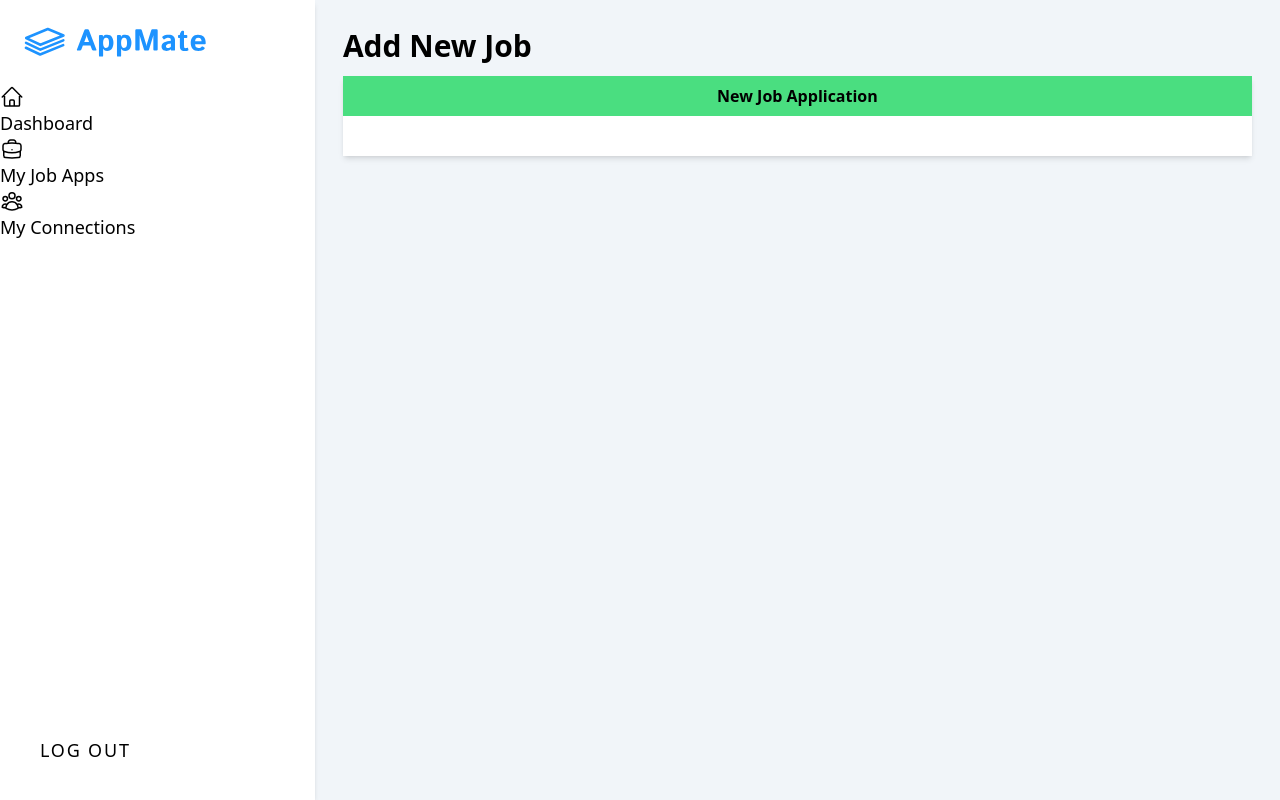
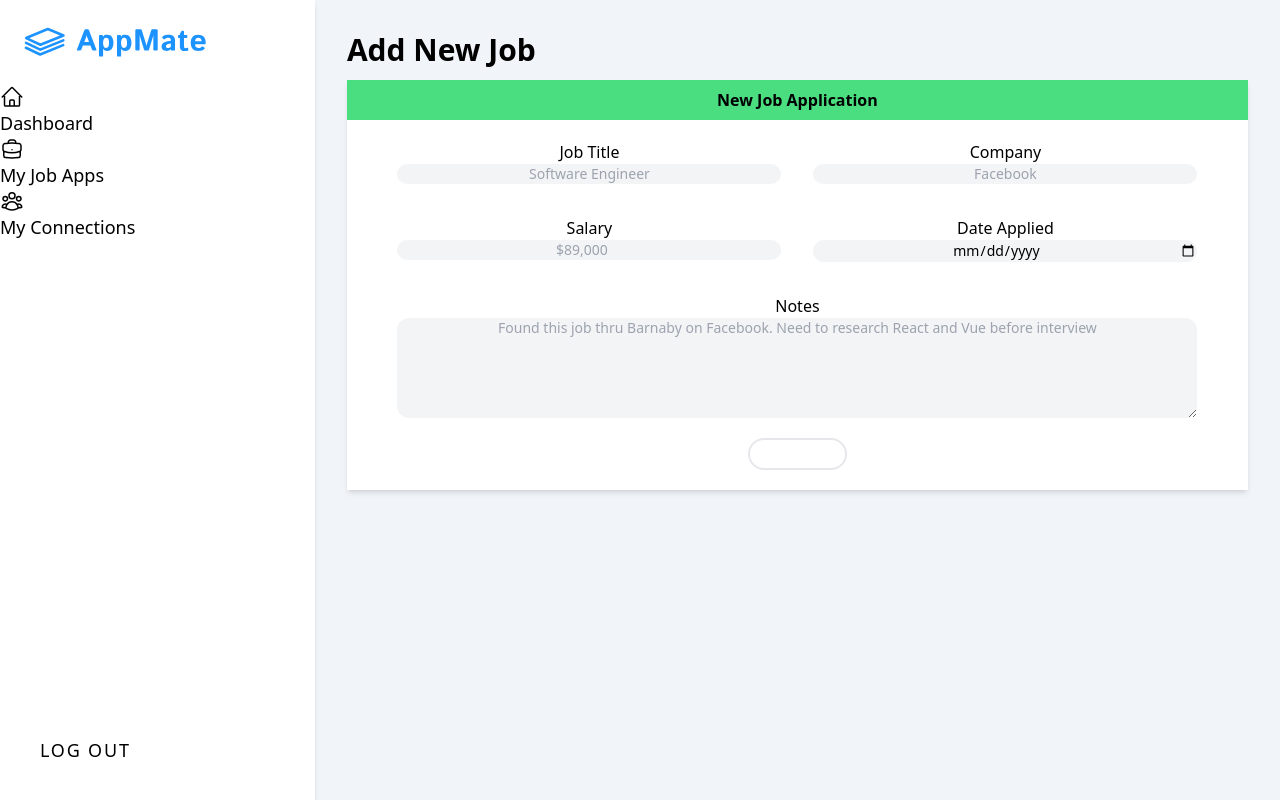
Before and after one commit to reiduf/appMate, a Django app: page /jobs/create/ in a window 1280 px wide. Run offline with Django 4.2, Linux system fonts and the light colour scheme; the visitor is signed in with stand-in values (Sample User, id 1); some libraries are stand-ins or nearby versions.

Commit message:
adds add new job page and styling

```diff
--- a/main_app/templates/jobs/detail.html
+++ b/main_app/templates/jobs/detail.html
@@ -8,7 +8,7 @@
         Job Application: {{ job.position }} @ {{ job.company }}
       </h1>
       <div class="flex text-center">
-        <a href="{% url 'jobs_update' job.id %}" class=" mr-3 button-text bg-primary border-2 border-primary text-white text-xs px-6 py-1 rounded-full hover:text-primary hover:bg-white transition duration-300">
+        <a href="{% url 'jobs_delete' job.id %}" class=" mr-3 button-text bg-primary border-2 border-primary text-white text-xs px-6 py-1 rounded-full hover:text-primary hover:bg-white transition duration-300">
           Delete Job
         </a>
         <a href="{% url 'jobs_update' job.id %}" class="button-text bg-primary border-2 border-primary text-white text-xs px-6 py-1 rounded-full hover:text-primary hover:bg-white transition duration-300">
--- a/main_app/templates/main_app/job_form.html
+++ b/main_app/templates/main_app/job_form.html
@@ -1,12 +1,13 @@
 {% extends 'base.html' %}
 {% block content %}
 
-<div class="p-7">
-  <h1 class="font-primary text-primary font-semibold text-3xl">Add New Job</h1>
+<div class="p-8">
+  <div class="flex justify-center xl:justify-start">
+    <h1 class="font-primary text-primary font-semibold text-3xl">Add New Job</h1>
+  </div>
 
   <section>
-    <!-- job details top card -->
-    <div class="card p3 my-3 min-h-fit text-center shadow-md w-full">
+    <div class="card p3 my-3 min-h-fit text-center shadow-md 2xl:w-3/4 w-full">
       <!-- job details green header -->
       <div class="bg-green-400 flex items-center justify-start p-2">
         <h4 class="font-semibold mx-auto capitalize">
@@ -14,9 +15,36 @@
         </h4>
       </div>
 
-      <div
-        class="flex flex-col xl:flex-row justify-center items-center gap-3 p-5 bg-white flex-wrap 2xl:flex-nowrap">
+      <div class="flex flex-col xl:flex-row justify-center items-center gap-3 p-5 bg-white flex-wrap 2xl:flex-nowrap">
         <!-- inner cards here -->
+        <form action="" method="POST">
+          <!-- Django requires the following for security purposes -->
+          {% csrf_token %}
+          <div class="grid 2xl:grid-cols-2 grid-cols-1 gap-8 mb-5">
+            <div>
+              <label class="block font-secondary">Job Title</label>
+              <input name="position" placeholder="Software Engineer" type="text" class="text-primary text-sm block text-center rounded-full min-w-96 bg-gray-100 border-0">
+            </div>
+            <div>
+              <label class="block font-secondary">Company</label>
+              <input name="company" placeholder="Facebook" type="text" class="text-primary text-sm block text-center rounded-full min-w-96 bg-gray-100 border-0">
+            </div>
+            <div>
+              <label class="block font-secondary">Salary</label>
+              <input name="salary" placeholder="$89,000" type="number" class="text-primary text-sm block text-center rounded-full min-w-96 bg-gray-100 border-0">
+            </div>
+            <div>
+              <label class="block font-secondary">Date Applied</label>
+              <input name="date" type="date" class="text-primary text-sm block text-center rounded-full min-w-96 bg-gray-100 border-0">
+            </div>
+            <div class="w-full xl:col-span-2">
+              <label class="block font-secondary">Notes</label>
+              <textarea name="notes" cols="30" rows="5" placeholder="Found this job thru Barnaby on Facebook. Need to research React and Vue before interview" class="text-primary w-full text-sm block text-center rounded-xl min-w-96 bg-gray-100 border-0"></textarea>
+            </div>
+          </div>
+
+          <input type="submit" value="Submit" class="cursor-pointer button-text bg-primary border-2 border-primary text-white text-sm px-6 py-1 rounded-full hover:text-primary hover:bg-white transition duration-300">
+        </form>
       </div>
     </div>
   </section>
```
Also changed, not shown: main_app/templates/main_app/job_confirm_delete.html (+27 -1 lines).
